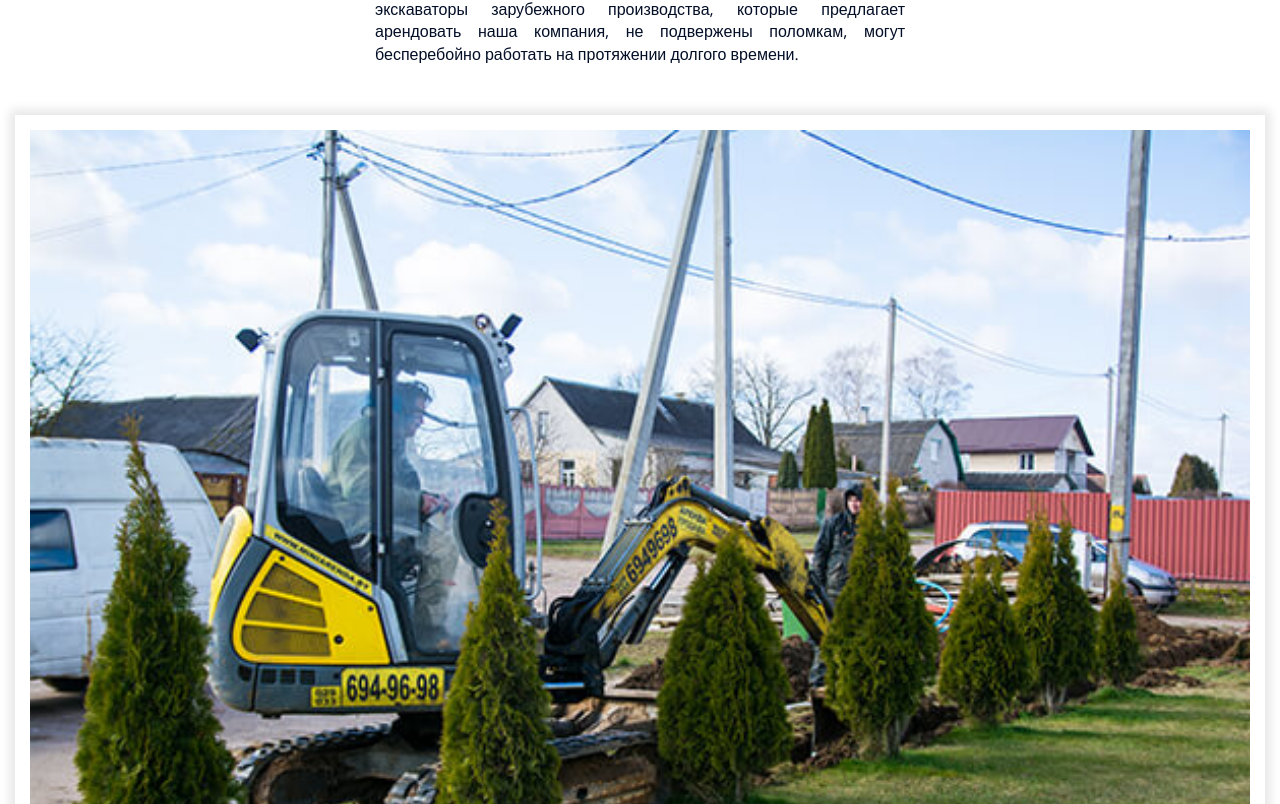
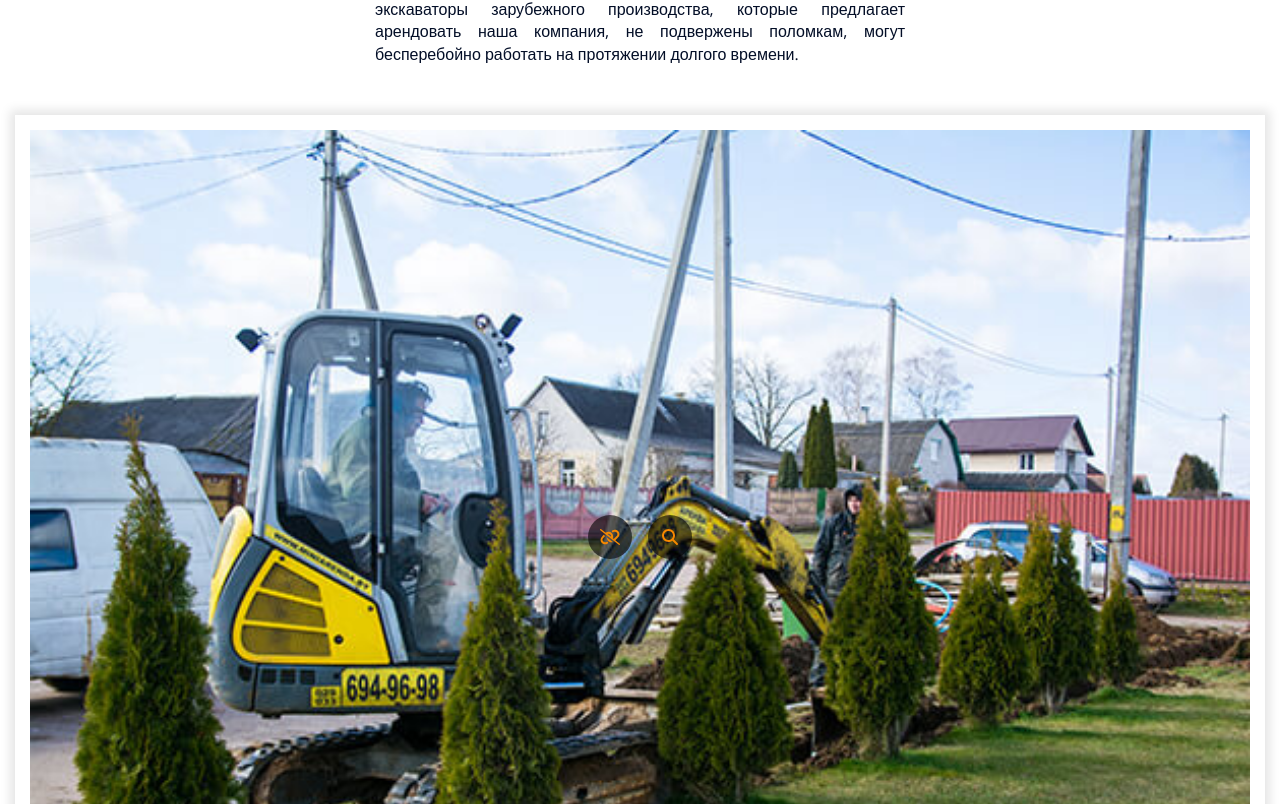
Before and after one commit to TanyaDanilovich/miniarenda_styled, a React app: page / in a window 1280 px wide. Shown: the part 496-1300 px from the top of the page. Built offline with nearby package versions, Linux system fonts and the light colour scheme.

Commit message:
add hover icon

```diff
--- a/src/app/App.tsx
+++ b/src/app/App.tsx
@@ -5,7 +5,7 @@ import {
     faPlusCircle,
     faSoap,
     faBars,
-    faLinkSlash,
+
     faExternalLinkSquare,
     faAngleDown,
     faFaceGrinStars,
--- a/src/app/styles/mixins.ts
+++ b/src/app/styles/mixins.ts
@@ -8,21 +8,37 @@ export const outline = (width: number = 1, color: string = "red") =>
     `border: ${width}px solid ${color};`;
 
 
-type Props = { size?: string, weight?: number }
+type FontProps = { size?: string, weight?: number }
 
 
-export const OpenSansFont = ({size, weight}: Props) => css`
+export const OpenSansFont = ({size, weight}: FontProps) => css`
   font-family: "Open Sans", sans-serif;
   font-optical-sizing: auto;
   font-size: ${({theme}) => size ?? theme.fonts.size.base};
   font-weight: ${({theme}) => weight ?? theme.fonts.weight.regular};
-  font-variation-settings:"wdth" 100;
+  font-variation-settings: "wdth" 100;
   font-style: normal;
 `;
 
-export const RobotoFont = ({size, weight}: Props) => css`
+export const RobotoFont = ({size, weight}: FontProps) => css`
   font-family: "Roboto", sans-serif;
   font-size: ${({theme}) => size ?? theme.fonts.size.base};
   font-weight: ${({theme}) => weight ?? theme.fonts.weight.regular};
   font-style: normal;
 `;
+
+export const plainTransition = (duration?: string) => css`
+  transition: all ${({theme}) => duration ?? theme.duration.short} linear;
+`
+
+export const fullAbsoluteElement = (opasity: number = 0.4) => css`
+
+  background: rgba(0, 0, 0, ${opasity});
+  bottom: 0;
+  content: "";
+  left: 0;
+  opacity: 0;
+  position: absolute;
+  right: 0;
+  top: 0;
+`
--- a/src/shared/styled/ImageContainer.ts
+++ b/src/shared/styled/ImageContainer.ts
@@ -17,6 +17,7 @@ export const ImageContainer = styled.div<ImageContainerProps>`
   color: ${({$color, theme}) => $color || theme.colors.dark};
   background: ${({$background, theme}) => $background || theme.colors.lightGray};
   opacity: ${({$opacity}) => $opacity || '1'};
+  position: relative;
 
   img {
     display: block;
--- a/src/shared/ui/button/StyledButton.ts
+++ b/src/shared/ui/button/StyledButton.ts
@@ -1,14 +1,13 @@
 import styled, {css} from "styled-components";
 import {ButtonsType} from '../../types/common.types';
+import {plainTransition} from '../../../app/styles/mixins';
 
 
 type LinkAsButtonProps = {
     $type: ButtonsType,
 };
 
-const transition = css`
-  transition: all ${({theme}) => theme.duration.short} linear;
-`
+
 export const StyledLinkAsButton = styled.a<LinkAsButtonProps>`
 
   display: inline-block;
@@ -25,7 +24,7 @@ export const StyledLinkAsButton = styled.a<LinkAsButtonProps>`
   overflow: hidden;
   z-index: 10;
 
-  ${transition}
+  ${plainTransition()}
   & span:nth-child(2) {
     position: relative;
     display: inline-block;
@@ -49,7 +48,7 @@ export const StyledLinkAsButton = styled.a<LinkAsButtonProps>`
               transform: skew(-20deg, 0deg);
               border-left: 2px solid ${({theme}) => theme.colors.white};
               background-color: ${({theme}) => theme.colors.bg_primary};
-              ${transition}
+              ${plainTransition()}
             }`
   }
   &:hover {
@@ -57,7 +56,7 @@ export const StyledLinkAsButton = styled.a<LinkAsButtonProps>`
 
     .fa-circle-plus {
       color: ${({theme}) => theme.colors.white};
-      ${transition}
+      ${plainTransition()}
     }
 
     ${({$type}) =>
@@ -68,7 +67,7 @@ export const StyledLinkAsButton = styled.a<LinkAsButtonProps>`
     }
     & span:nth-child(1) {
       background-color: ${({theme}) => theme.colors.bg_primary};
-      ${transition}
+      ${plainTransition()}
     }
   }
 `;
--- /dev/null
+++ b/src/shared/ui/hoverIcons/HoverIcons.tsx
@@ -0,0 +1,65 @@
+import styled, {useTheme} from 'styled-components';
+import {outline, plainTransition} from '../../../app/styles/mixins';
+import {faLinkSlash, faSearch} from '@fortawesome/free-solid-svg-icons';
+import {FontAwesomeIcon} from '@fortawesome/react-fontawesome';
+
+type props = {
+    firstLink: string,
+    secondLink: string
+};
+export const HoverIcons = ({firstLink, secondLink}: props) => {
+    const theme = useTheme()
+    return (
+        <StyledHoverIcons>
+            <a href = {firstLink}>
+                <FontAwesomeIcon icon = {faLinkSlash} size = {'1x'} color = {theme.colors.primary}/>
+            </a>
+            <a href = {secondLink}><FontAwesomeIcon icon = {faSearch} size = {'1x'} color = {theme.colors.primary}/>
+            </a>
+        </StyledHoverIcons>);
+};
+
+
+export const StyledHoverIcons = styled.div<{}>`
+  position: absolute;
+  width: 100%;
+  line-height: 100%;
+  z-index: 100;
+  opacity: 1;
+  top: 50%;
+  transform: translateY(-50%);
+  text-align: center;
+
+    //${outline(4)};
+
+
+  a {
+    ${({theme}) => plainTransition(theme.duration.middle)};
+    position: relative;
+    display: inline-block;
+    width: 2.75rem;
+    line-height: 2.75rem;
+    border-radius: 50%;
+    background-color: rgba(0, 0, 0, 0.6);
+    text-align: center;
+    opacity: 1;
+  }
+
+  a:first-child {
+
+  }
+
+  a:last-child {
+    margin-left: 1rem;
+  }
+
+  &:hover {
+
+
+    a:first-child {
+    }
+
+    a:last-child {
+    }
+  }
+`;
--- a/src/widgets/serviceCard/ServiceCard.tsx
+++ b/src/widgets/serviceCard/ServiceCard.tsx
@@ -1,12 +1,13 @@
 import styled, {useTheme} from 'styled-components';
 import {ImageContainer} from '../../shared/styled/ImageContainer';
 import {Button} from '../../shared/ui/button/Button';
-import {faPlusCircle} from '@fortawesome/free-solid-svg-icons';
 import {FontAwesomeIcon} from '@fortawesome/react-fontawesome';
 import {faFolderOpen} from '@fortawesome/free-solid-svg-icons/faFolderOpen';
 import {Flex} from '../../shared/styled/Flex';
 import React from 'react';
 import {StyledBox} from '../../shared/styled/Box';
+import {fullAbsoluteElement, plainTransition} from '../../app/styles/mixins';
+import {HoverIcons} from '../../shared/ui/hoverIcons/HoverIcons';
 
 
 export type ServiceCardData = {
@@ -21,7 +22,8 @@ export const ServiceCard = ({title, text, image}: props) => {
     return (
         <StyledServiceCard>
             <ImageContainer>
-                <img src = {image.src} alt = {image.alt}/>
+                <img src = {image.src} alt = {image.alt} />
+                <HoverIcons secondLink = {""} firstLink = {""}/>
             </ImageContainer>
 
             <Flex $gap = {"1rem"} $style = {"margin-top: 1rem"}>
@@ -39,22 +41,50 @@ export const ServiceCard = ({title, text, image}: props) => {
             <StyledBox $marginTop = {"1rem"}>
                 <Button type = {'read more'}/>
             </StyledBox>
-        </StyledServiceCard>);
+        </StyledServiceCard>
+    );
 };
 
-export const StyledServiceCard = styled.div<{}>`
+export const StyledServiceCard = styled.div <{}>`
   padding: 15px;
   box-shadow: ${({theme}) => theme.shadow.full};
 
   a {
     text-transform: uppercase;
   }
-`;
 
-export const ServiceCardTitle = styled.h3<{}>`
+  & div:first-child:before {
+    ${fullAbsoluteElement()}
+    ${plainTransition()};
+    z-index: 3;
+  }
+
+  & div:first-child:hover:before {
+    opacity: 1;
+  }
+
+  & div:first-child {
+    img {
+      transform: scale(1);
+      ${plainTransition()};
+    }
+  }
+
+  & div:first-child:hover {
+    img {
+      transform: scale(1.2);
+      ${plainTransition()};
+    }
+  }
 
 `;
 
-export const ServiceCardText = styled.p<{}>`
+export const ServiceCardTitle = styled.h3
+    < {} > `
+
+`;
+
+export const ServiceCardText = styled.p
+    < {} > `
 
 `
```
Also changed, not shown: src/shared/ui/hoverIcons/StyledHoverIcons.ts (added).
